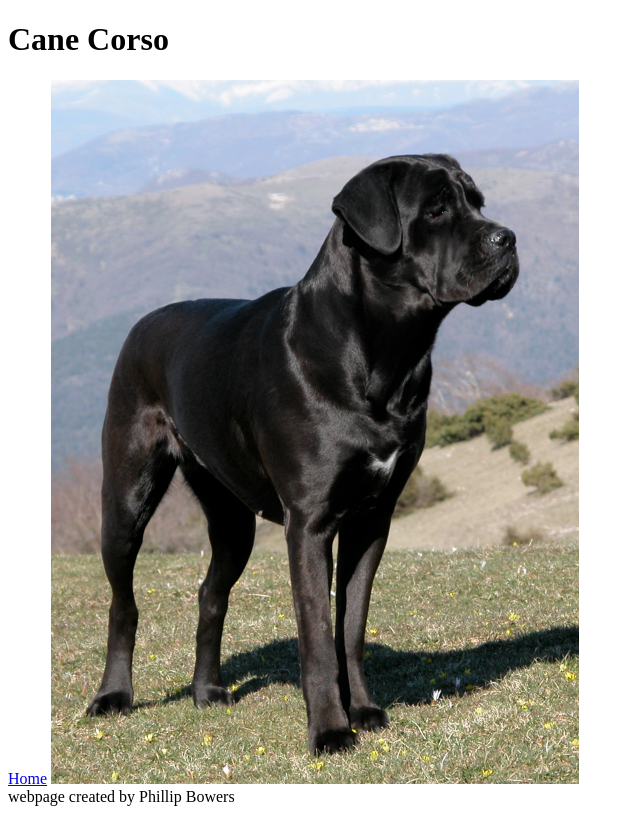
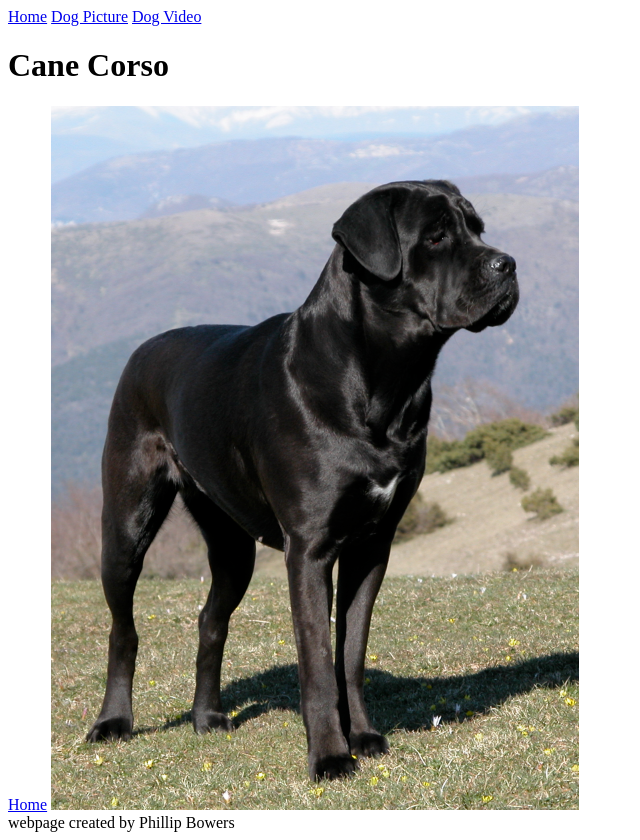
Before and after one commit to DataSmithing/HTML_and_CSS_Projects, a plain HTML site: page Dog.html in a window 1280 px wide. Shown: the whole page, without its empty margins (0-640 px from the left). Before the commit the page ends 814 px from the top, so only its background shows below. Drawn offline with Linux system fonts and the light colour scheme; files whose address does not match are found by name.

Commit message:
added nav tags to all 3 html projects
added Implicit Links to all 3 html projects linking all html pages to each other

```diff
--- a/Dog.html
+++ b/Dog.html
@@ -6,6 +6,11 @@
 	</head>
 	<body>
 		<main>
+			<nav>
+			<a href="Assignment.html">Home</a>
+			<a href="Dog.html">Dog Picture</a>
+			<a href="Dog_video.html">Dog Video</a>
+		</nav>
 			<h1>Cane Corso</h1>
 				<a href="Assignment.html">Home</a>
 					<img src="C:\Users\PHIL%20BO\Documents\GitHub\HTML_and_CSS_Projects\cane_corso.jpg">
```
Also changed, not shown: Assignment.html (+5 -0 lines), Dog_Video.html (added, +17 -0 lines).
